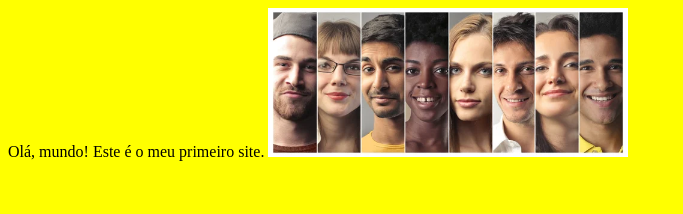
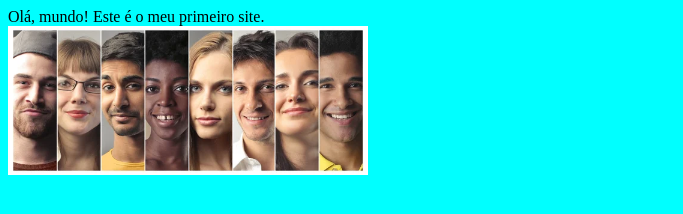
Before and after one commit to imreadyrod/ProjetoWeb1, a plain HTML site: page index.html in a window 1280 px wide. Shown: the whole page, without its empty margins (0-683 px from the left). Drawn offline with Linux system fonts and the light colour scheme.

Commit message:
segunda versao do site

```diff
--- a/index.html
+++ b/index.html
@@ -7,7 +7,7 @@
     <link rel="stylesheet" href="style.css">
 </head>
 <body>
-    Olá, mundo! Este é o meu primeiro site.
+    Olá, mundo! Este é o meu primeiro site.<br>
     <img src="pessoas.jpg" alt="" width="360px">
 </body>
 </html>
--- a/style.css
+++ b/style.css
@@ -1,3 +1,3 @@
 body{
-    background-color: yellow;
+    background-color: cyan;
 }
```
